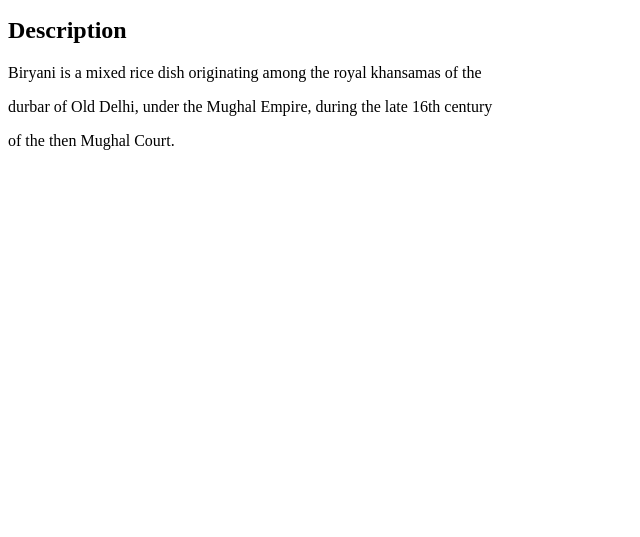
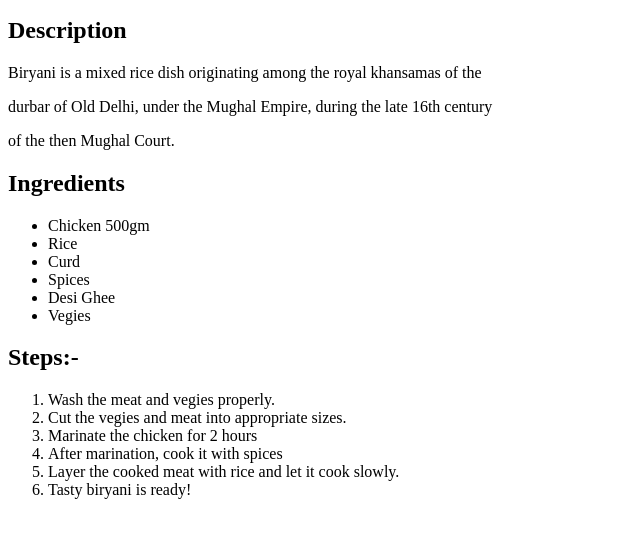
Before and after one commit to varunvk4041/recipes, a plain HTML site: page recipe-types/biryani.html in a window 1280 px wide. Shown: the part 101-638 px from the top of the page, without its empty margins (0-640 px from the left). Drawn offline with Linux system fonts and the light colour scheme.

Commit message:
Add description, ingredients and steps headings

```diff
--- a/recipe-types/biryani.html
+++ b/recipe-types/biryani.html
@@ -11,5 +11,23 @@
     <p>Biryani is a mixed rice dish originating among the royal khansamas of the</p>
     <p>durbar of Old Delhi, under the Mughal Empire, during the late 16th century</p>
     <p>of the then Mughal Court.</p>
+    <h2>Ingredients</h2>
+    <ul>
+        <li>Chicken 500gm</li>
+        <li>Rice</li>
+        <li>Curd</li>
+        <li>Spices</li>
+        <li>Desi Ghee</li>
+        <li>Vegies</li>
+    </ul>
+    <h2>Steps:-</h2>
+    <ol>
+        <li>Wash the meat and vegies properly.</li>
+        <li>Cut the vegies and meat into appropriate sizes.</li>
+        <li>Marinate the chicken for 2 hours</li>
+        <li>After marination, cook it with spices</li>
+        <li>Layer the cooked meat with rice and let it cook slowly.</li>
+        <li>Tasty biryani is ready!</li>
+    </ol>
 </body>
 </html> </p>
```
Also changed, not shown: recipe-types/butter-chicken.html (+17 -0 lines), recipe-types/jalebi.html (+19 -1 lines).
